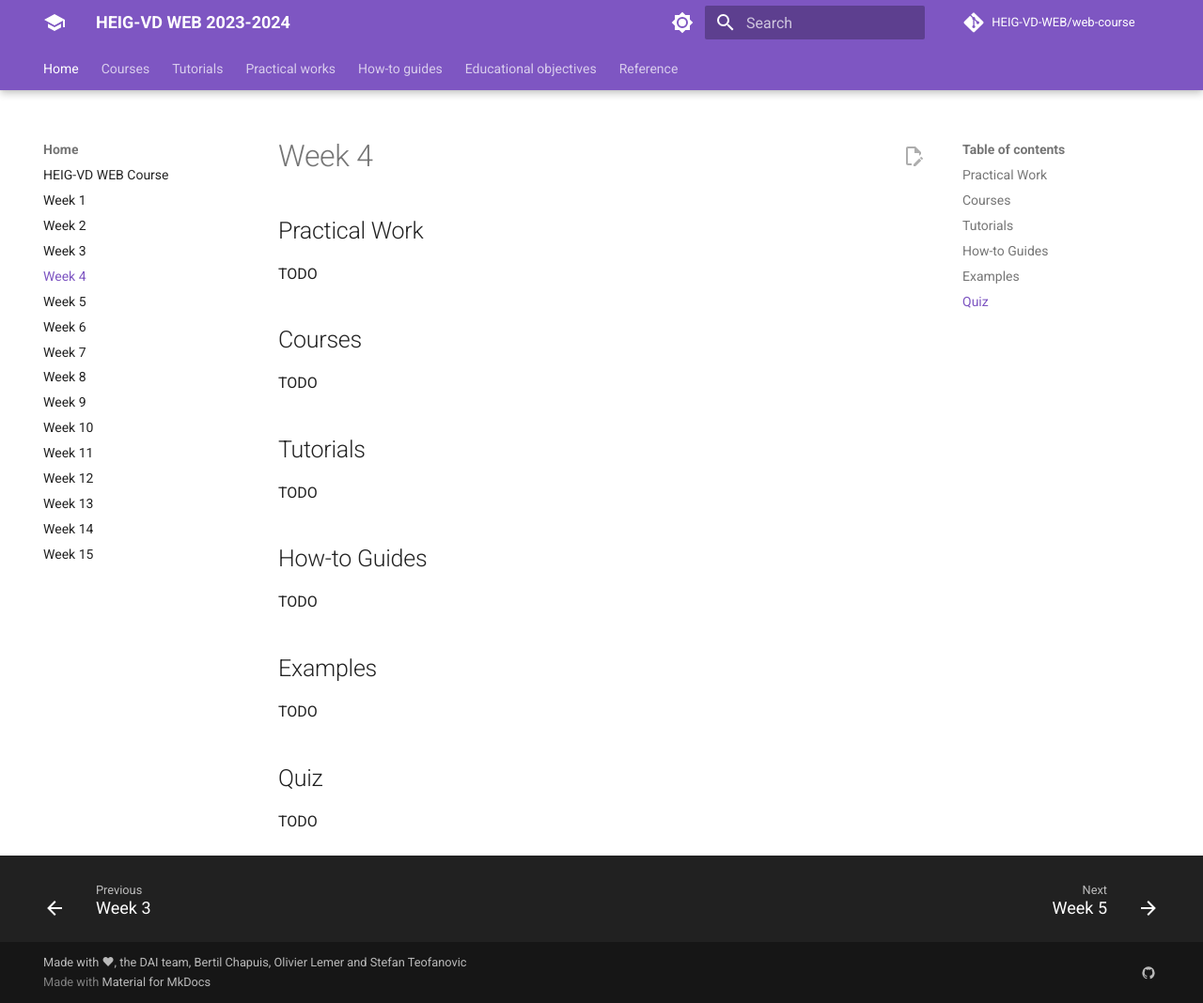
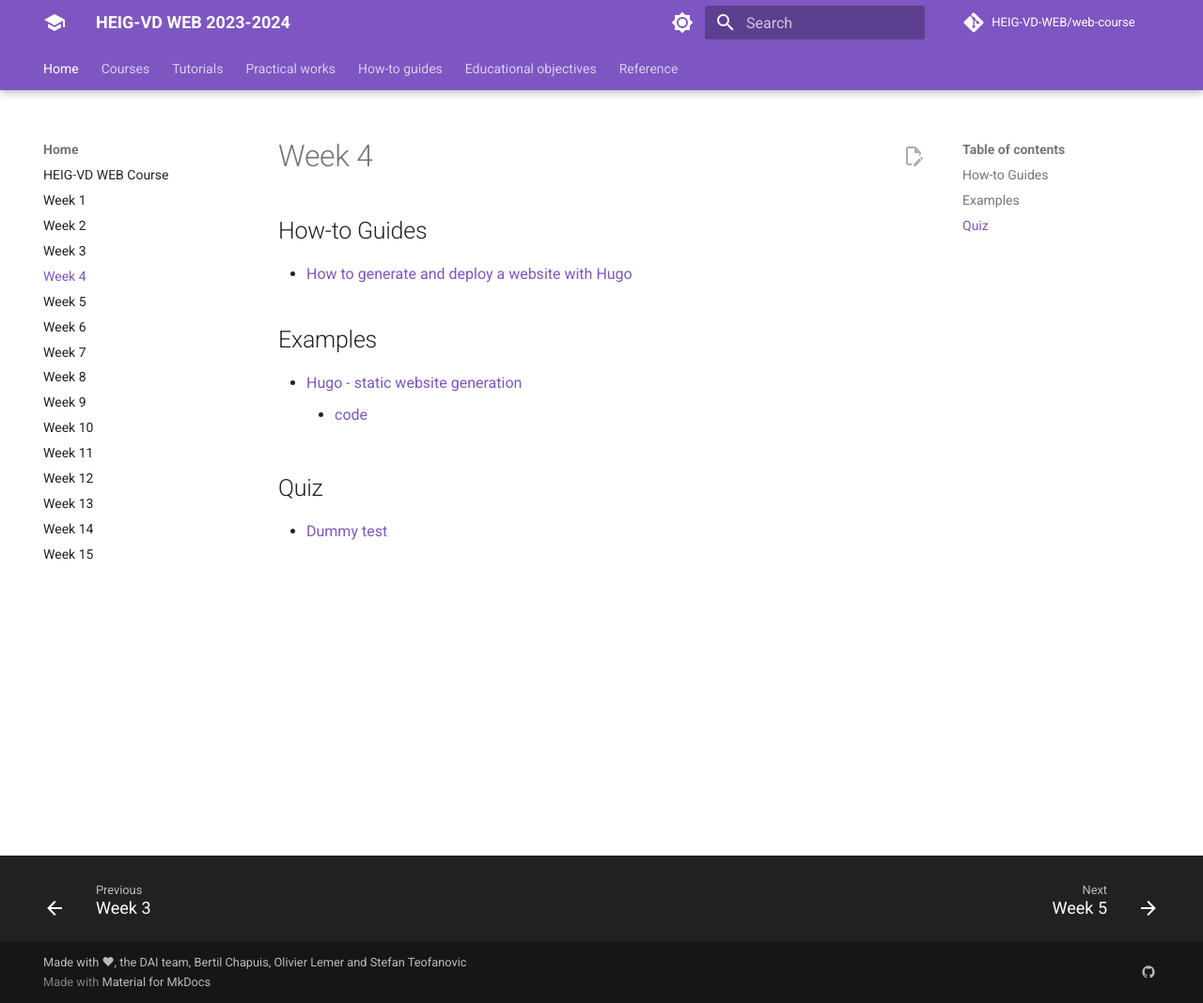
Before and after one commit to HEIG-VD-WEB/web-course, an MkDocs documentation site: the page built from docs/weeks/week-4.md, in a window 1280 px wide and 1068 px high. Shown: the whole window at 94% size. Built offline with MkDocs 1.6.1 and Material for MkDocs 9.7.7, drawn with Linux system fonts in a browser that asks for light colours; comment, search, counter and statistics services are not loaded.

Commit message:
add week 4 content

```diff
--- a/docs/weeks/week-4.md
+++ b/docs/weeks/week-4.md
@@ -1,25 +1,14 @@
 # Week 4
-
-## Practical Work
-
-TODO
-
-## Courses
-
-TODO
-
-## Tutorials
-
-TODO
 
 ## How-to Guides
 
-TODO
+- [How to generate and deploy a website with Hugo](/web-course/how-to-guides/how-to-generate-and-deploy-a-website-with-hugo/)
 
 ## Examples
 
-TODO
+- [Hugo - static website generation](https://heig-vd-web.github.io/hugo-example/){:target="_blank"}
+	- [code](https://github.com/HEIG-VD-WEB/hugo-example){:target="_blank"}
 
 ## Quiz
 
-TODO
+- [Dummy test](https://eval.iict-heig-vd.in/jam-sessions/clnmz0pcj002fl80p8xi2xnnv){:target="_blank"}
--- a/mkdocs.yml
+++ b/mkdocs.yml
@@ -34,6 +34,7 @@ nav:
       - Object-oriented JavaScript: courses/object-oriented-javascript/index.md
       - Document Object Model (DOM): courses/document-object-model/index.md
       - Canvas: courses/canvas/index.md
+      # - Static Website generator: courses/static-website-generator/index.md
       # - Testing JavaScript application: courses/testing-javascript-applications/index.md
   - Tutorials:
       - tutorials/index.md
@@ -43,6 +44,7 @@ nav:
   - How-to guides:
       - how-to-guides/index.md
       - How to deploy on GitHub Pages: how-to-guides/how-to-deploy-on-github-pages/index.md
+      - How to generate and deploy website with Hugo: how-to-guides/how-to-generate-and-deploy-website-with-hugo/index.md
   - Educational objectives:
       - educational-objectives/index.md
       - Part 1: educational-objectives/part-1/index.md
```
Also changed, not shown: docs/courses/testing-javascript-applications/index.md (deleted, +0 -72 lines), docs/courses/static-website-generator/index.md (added), docs/courses/testing-javascript-applications/assets/car_disassembly.jpg (deleted), docs/courses/testing-javascript-applications/assets/good_code.png (deleted), docs/courses/testing-javascript-applications/assets/sre.jpg (deleted), docs/courses/testing-javascript-applications/assets/tests.png (deleted), docs/how-to-guides/how-to-generate-and-deploy-a-website-with-hugo/index.md (added), 1 other file.
